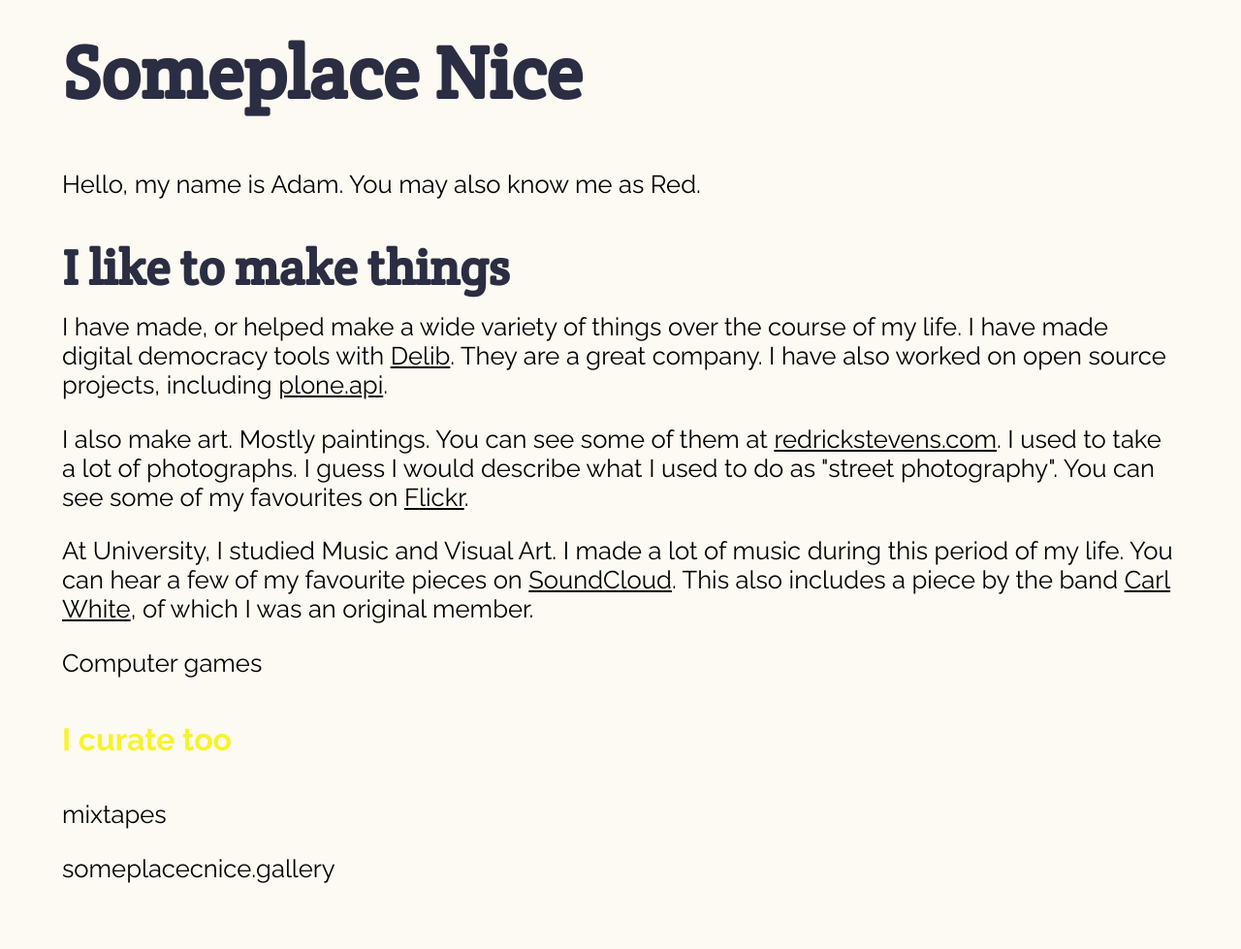
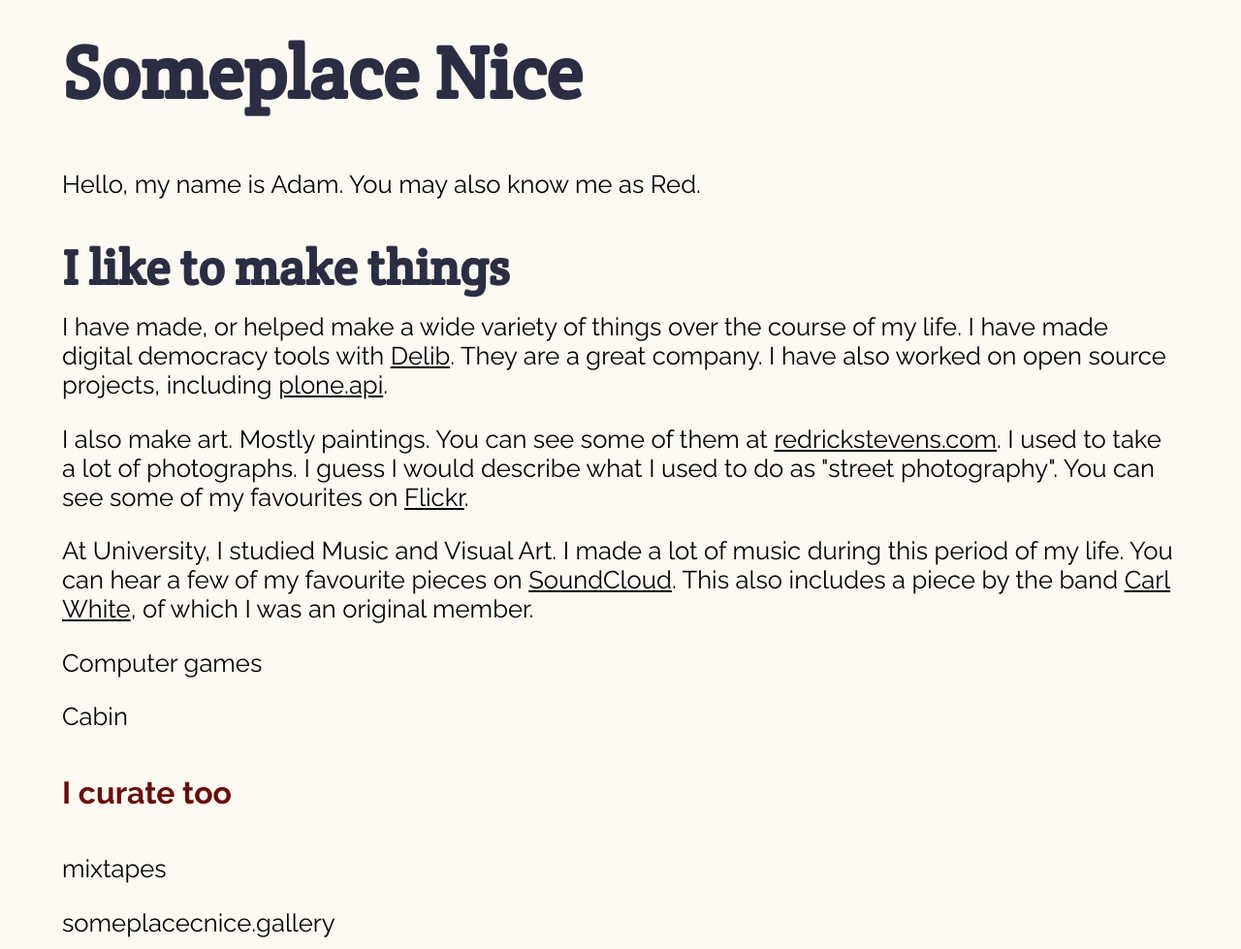
Before and after one commit to adamcheasley/adamcheasley.github.io, a Jekyll site: the page new.html, which Jekyll copies as it is, in a window 1280 px wide. Shown: the whole page at 97% size. Built offline with Jekyll 4.4.1, drawn with Linux system fonts in a browser that asks for light colours; before the commit the page ends 924 px from its top, so only the background shows below that.

Commit message:
Better colour for h3

```diff
--- a/css/main.css
+++ b/css/main.css
@@ -40,7 +40,7 @@
 }
 
 h3 {
-  color: #F8F32B;
+  color: #690e0c;
   font-weight: bold;
   font-size: 2.5vmax;
 }
--- a/new.html
+++ b/new.html
@@ -44,6 +44,7 @@
 
           Computer games
     </p>
+    <p>Cabin</p>
 
     <h3>I curate too</h3>
     <p>mixtapes</p>
```
